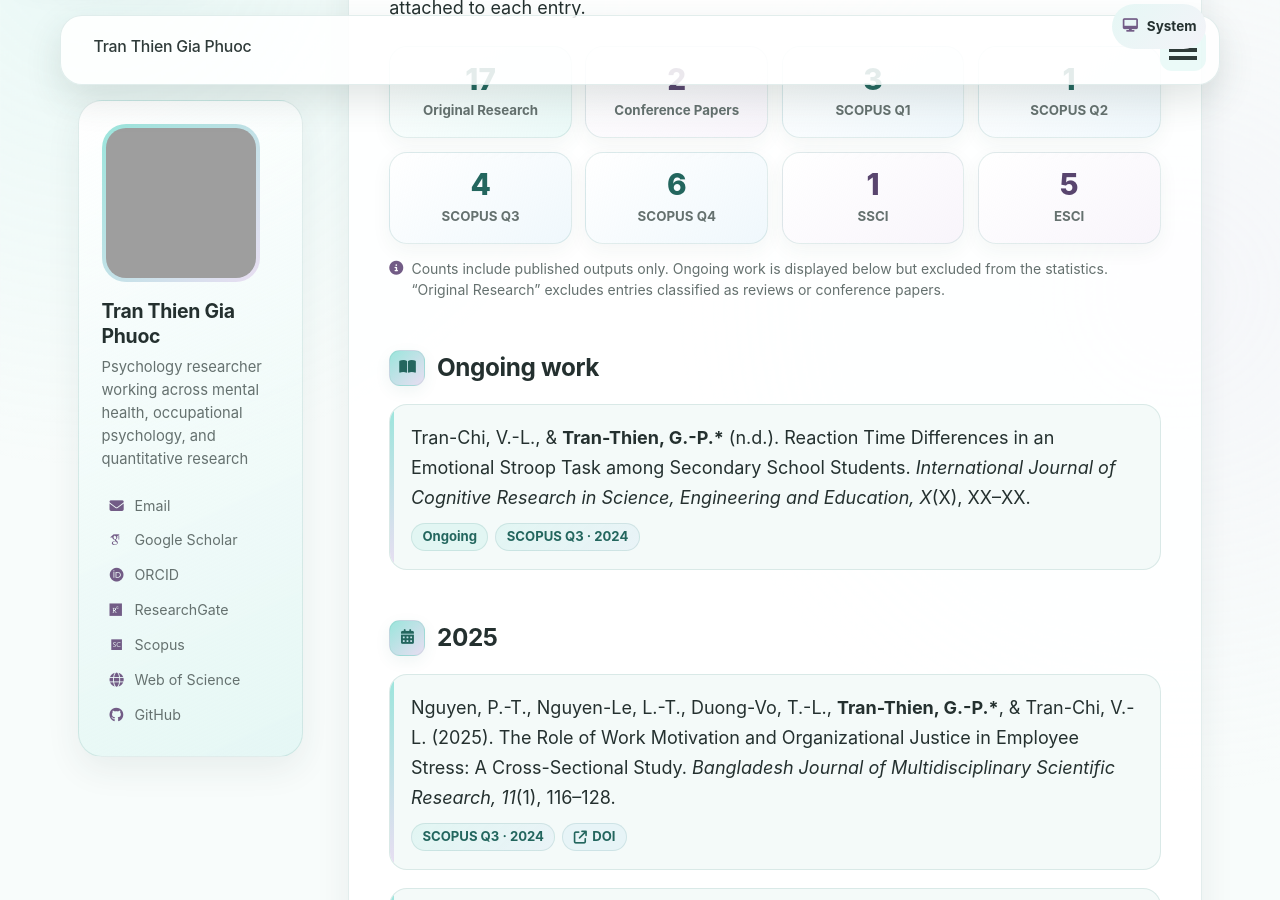
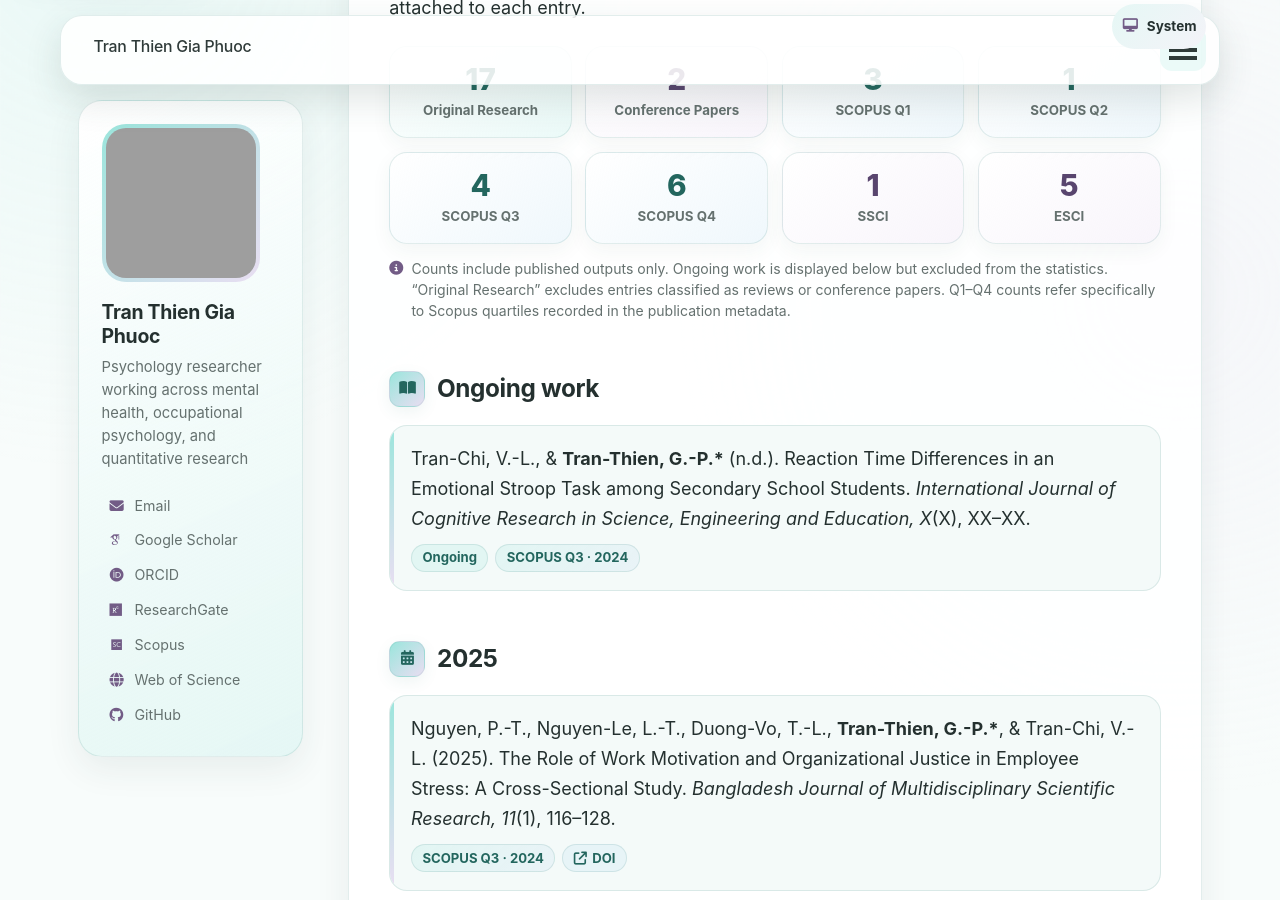
Before and after one commit to ttgpPsychMH/ttgpPsychMH.github.io, a Jekyll site: the page built from _pages/publications.md, in a window 1280 px wide and 900 px high, scrolled down 309 px. Built offline with Jekyll 4.4.1, drawn with Linux system fonts in a browser that asks for light colours; some web fonts are replaced; a script that is not in the unit is left out; grey boxes are pictures that could not be loaded.

Commit message:
Clarify that publication quartile counts refer to Scopus

```diff
--- a/_pages/publications.md
+++ b/_pages/publications.md
@@ -52,7 +52,7 @@ This page follows the publication list in my academic CV dated **2 March 2026**.
   </div>
 </div>
 
-<p class="publication-stats-note"><i class="fa-solid fa-circle-info" aria-hidden="true"></i> Counts include published outputs only. Ongoing work is displayed below but excluded from the statistics. “Original Research” excludes entries classified as reviews or conference papers.</p>
+<p class="publication-stats-note"><i class="fa-solid fa-circle-info" aria-hidden="true"></i> Counts include published outputs only. Ongoing work is displayed below but excluded from the statistics. “Original Research” excludes entries classified as reviews or conference papers. Q1–Q4 counts refer specifically to Scopus quartiles recorded in the publication metadata.</p>
 
 {% assign ongoing = site.data.publications | where: "status", "ongoing" %}
 {% if ongoing.size > 0 %}
```
